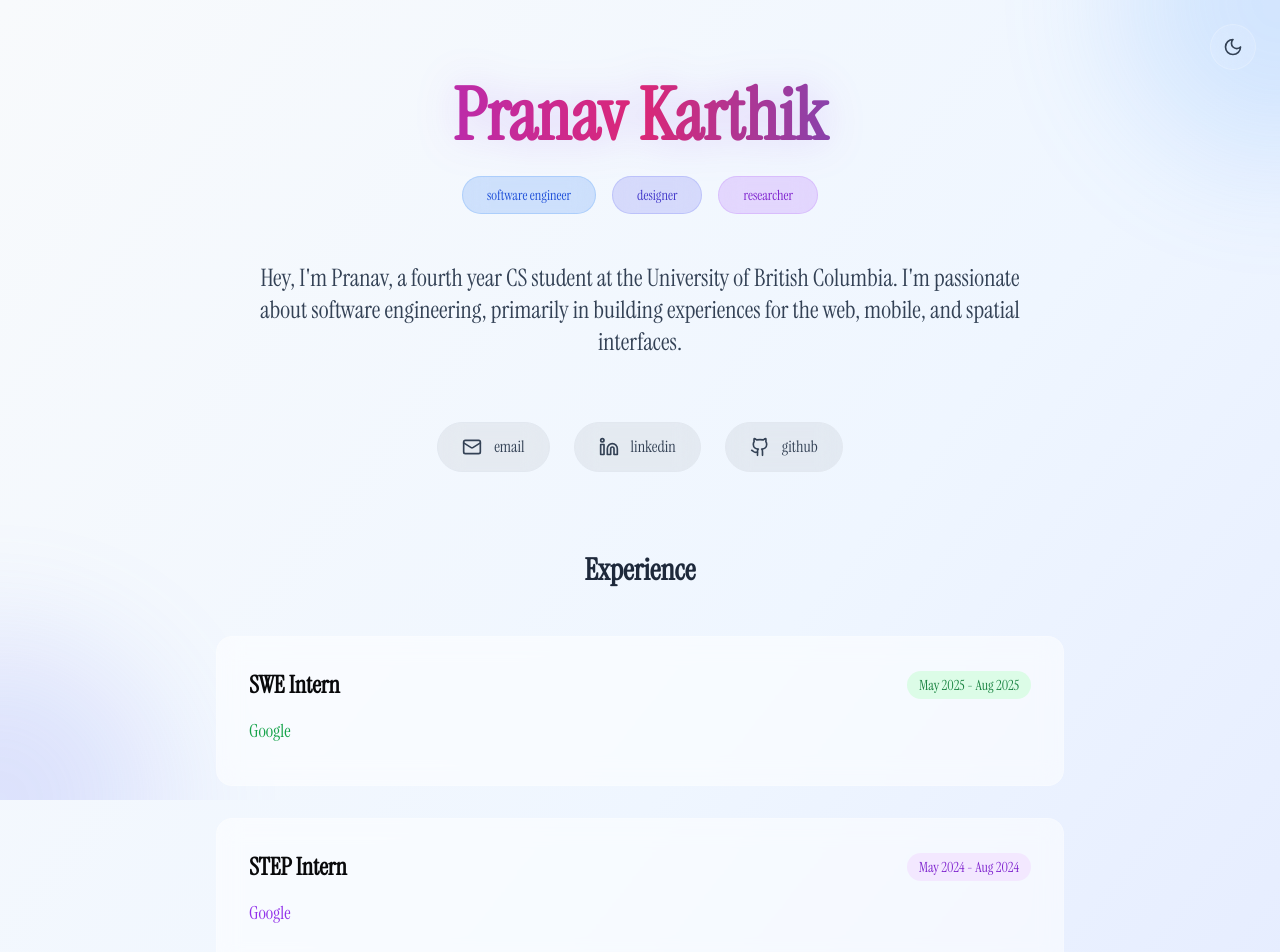
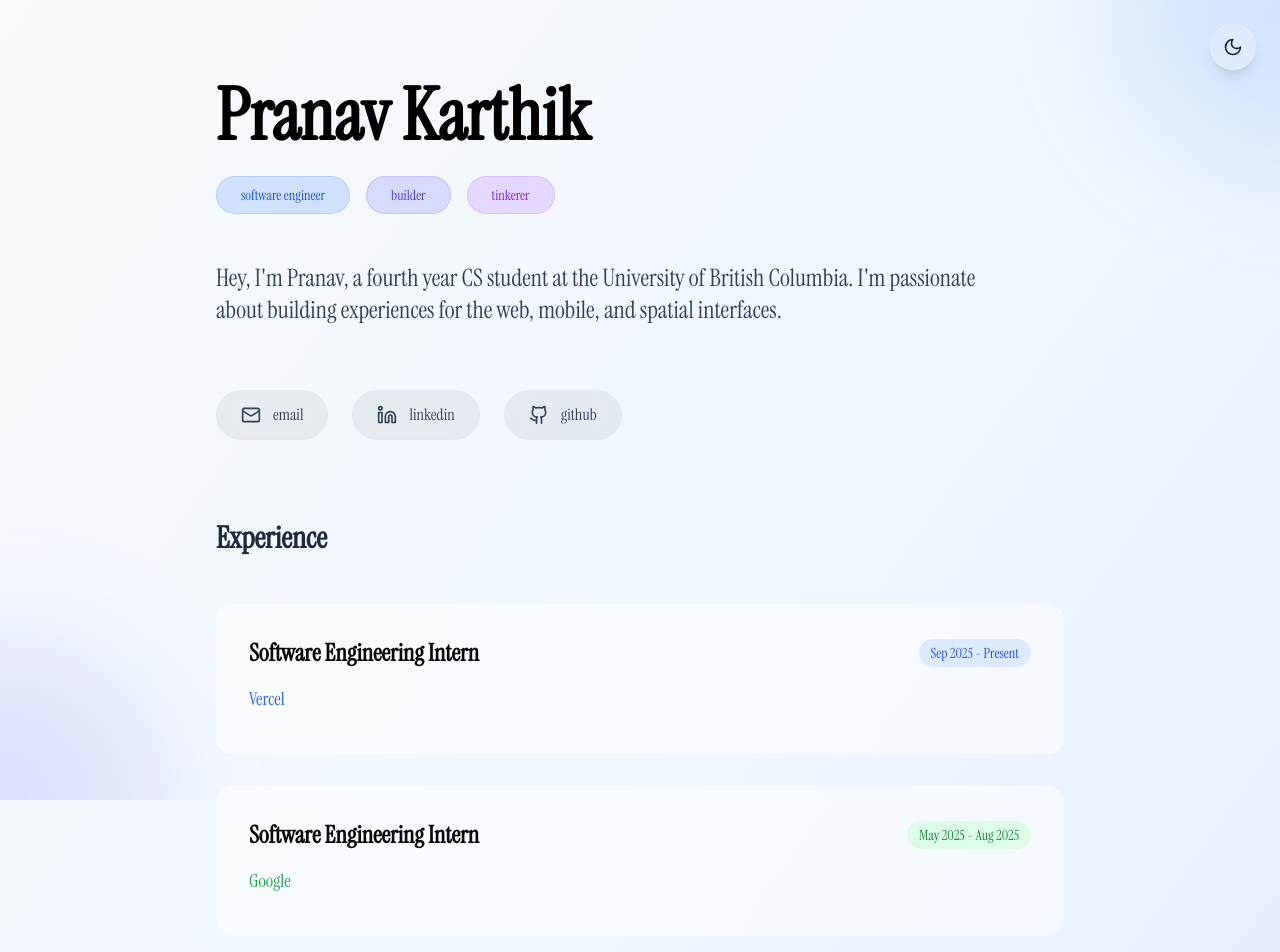
Before and after one commit to pranavkarthik10/personalv6, a Next.js app: page / in a window 1280 px wide. Shown: the top 952 px of the page. Built offline with nearby package versions, Linux system fonts and the light colour scheme.

Commit message:
more updates

```diff
--- a/src/app/page.tsx
+++ b/src/app/page.tsx
@@ -23,40 +23,40 @@ export default function Home() {
 
       <button
         onClick={toggleTheme}
-        className="fixed top-6 right-6 p-3 rounded-full backdrop-blur-md bg-white/10 dark:bg-black/10 border border-white/20 dark:border-white/10 hover:bg-white/20 dark:hover:bg-black/20 transition-all duration-300 z-50"
+        className="fixed top-6 right-6 p-3 rounded-full backdrop-blur-md bg-white/20 dark:bg-black/20 border border-white/30 dark:border-white/20 hover:bg-white/30 dark:hover:bg-black/30 transition-all duration-300 z-50 shadow-lg"
         aria-label="Toggle theme"
       >
-        {theme === 'light' ? <Moon size={20} className="text-slate-700" /> : <Sun size={20} className="text-yellow-400" />}
+        {theme === 'light' ? <Moon size={20} className="text-slate-800" /> : <Sun size={20} className="text-yellow-300" />}
       </button>
 
       <div className="relative z-10 max-w-4xl mx-auto px-6 py-20">
-        <header className="text-center mb-20">
-          {/* Name with gradient text */}
-          <h1 className={`text-6xl md:text-7xl font-bold mb-6 bg-gradient-to-r from-purple-600 via-pink-600 to-blue-600 bg-clip-text text-transparent ${theme === 'dark' ? 'drop-shadow-[0_0_30px_rgba(147,51,234,0.3)]' : 'drop-shadow-[0_0_20px_rgba(147,51,234,0.2)]'}`}>
+        <header className="mb-20">
+          {/* Name with black text */}
+          <h1 className={`text-6xl md:text-7xl font-bold mb-6 ${theme === 'dark' ? 'text-white' : 'text-black'}`}>
             Pranav Karthik
           </h1>
 
           {/* Role tags */}
-          <div className="flex flex-wrap justify-center gap-4 mb-12">
+          <div className="flex flex-wrap gap-4 mb-12">
             <span className={`px-6 py-2 rounded-full text-sm font-medium backdrop-blur-md border ${theme === 'dark' ? 'bg-purple-500/20 text-purple-200 border-purple-400/30' : 'bg-blue-500/20 text-blue-700 border-blue-400/30'}`}>
               software engineer
             </span>
             <span className={`px-6 py-2 rounded-full text-sm font-medium backdrop-blur-md border ${theme === 'dark' ? 'bg-pink-500/20 text-pink-200 border-pink-400/30' : 'bg-indigo-500/20 text-indigo-700 border-indigo-400/30'}`}>
-              designer
+              builder
             </span>
             <span className={`px-6 py-2 rounded-full text-sm font-medium backdrop-blur-md border ${theme === 'dark' ? 'bg-blue-500/20 text-blue-200 border-blue-400/30' : 'bg-purple-500/20 text-purple-700 border-purple-400/30'}`}>
-              researcher
+              tinkerer
             </span>
           </div>
 
           {/* About section */}
-          <p className={`text-xl md:text-2xl leading-relaxed max-w-3xl mx-auto mb-16 ${theme === 'dark' ? 'text-slate-300' : 'text-slate-700'}`}>
+          <p className={`text-xl md:text-2xl leading-relaxed max-w-3xl mb-16 ${theme === 'dark' ? 'text-slate-300' : 'text-slate-700'}`}>
             Hey, I&apos;m Pranav, a fourth year CS student at the University of British Columbia.
-            I&apos;m passionate about software engineering, primarily in building experiences for the web, mobile, and spatial interfaces.
+            I&apos;m passionate about building experiences for the web, mobile, and spatial interfaces.
           </p>
 
           {/* Contact links */}
-          <div className="flex flex-wrap justify-center gap-6 mb-20">
+          <div className="flex flex-wrap gap-6 mb-20">
             <a
               href="mailto:pmruthyu@student.ubc.ca"
               className={`flex items-center gap-3 px-6 py-3 rounded-full backdrop-blur-md border transition-all duration-300 hover:scale-105 ${theme === 'dark' ? 'bg-white/10 text-white border-white/20 hover:bg-white/20' : 'bg-black/5 text-slate-700 border-slate-200 hover:bg-black/10'}`}
@@ -83,13 +83,22 @@ export default function Home() {
 
         {/* Work Experience */}
         <section className="mb-20">
-          <h2 className={`text-3xl font-bold mb-12 text-center ${theme === 'dark' ? 'text-white' : 'text-slate-800'}`}>
+          <h2 className={`text-3xl font-bold mb-12 ${theme === 'dark' ? 'text-white' : 'text-slate-800'}`}>
             Experience
           </h2>
           <div className="space-y-8">
             <div className={`p-8 rounded-2xl backdrop-blur-md border transition-all duration-300 hover:scale-[1.02] ${theme === 'dark' ? 'bg-white/5 border-white/10 hover:bg-white/10' : 'bg-white/50 border-white/20 hover:bg-white/70'}`}>
               <div className="flex flex-col sm:flex-row sm:justify-between sm:items-center mb-4">
-                <h3 className="text-2xl font-semibold mb-2 sm:mb-0">SWE Intern</h3>
+                <h3 className="text-2xl font-semibold mb-2 sm:mb-0">Software Engineering Intern</h3>
+                <span className={`text-sm font-medium px-3 py-1 rounded-full ${theme === 'dark' ? 'bg-blue-500/20 text-blue-200' : 'bg-blue-100 text-blue-700'}`}>
+                  Sep 2025 - Present
+                </span>
+              </div>
+              <p className={`text-lg font-medium mb-2 ${theme === 'dark' ? 'text-blue-300' : 'text-blue-600'}`}>Vercel</p>
+            </div>
+            <div className={`p-8 rounded-2xl backdrop-blur-md border transition-all duration-300 hover:scale-[1.02] ${theme === 'dark' ? 'bg-white/5 border-white/10 hover:bg-white/10' : 'bg-white/50 border-white/20 hover:bg-white/70'}`}>
+              <div className="flex flex-col sm:flex-row sm:justify-between sm:items-center mb-4">
+                <h3 className="text-2xl font-semibold mb-2 sm:mb-0">Software Engineering Intern</h3>
                 <span className={`text-sm font-medium px-3 py-1 rounded-full ${theme === 'dark' ? 'bg-green-500/20 text-green-200' : 'bg-green-100 text-green-700'}`}>
                   May 2025 - Aug 2025
                 </span>
@@ -119,7 +128,7 @@ export default function Home() {
 
         {/* Projects */}
         <section>
-          <h2 className={`text-3xl font-bold mb-12 text-center ${theme === 'dark' ? 'text-white' : 'text-slate-800'}`}>
+          <h2 className={`text-3xl font-bold mb-12 ${theme === 'dark' ? 'text-white' : 'text-slate-800'}`}>
             Projects
           </h2>
           <div className="grid gap-8 md:grid-cols-2 lg:grid-cols-3">
```
